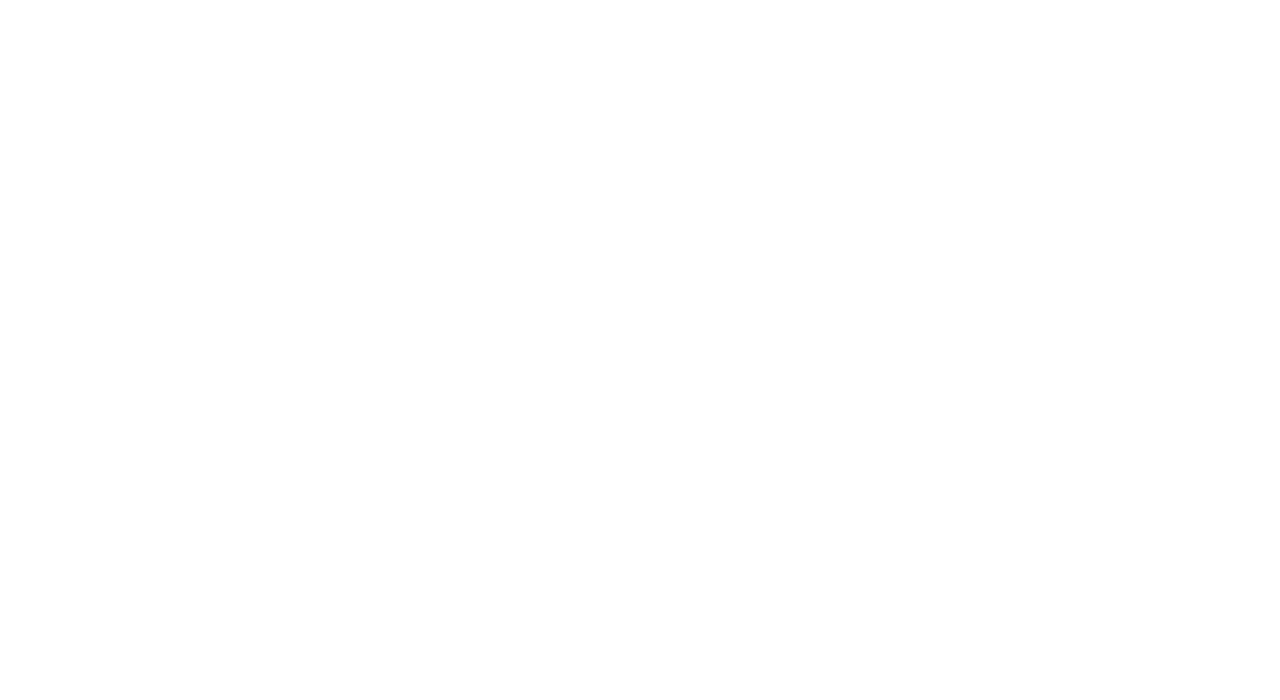
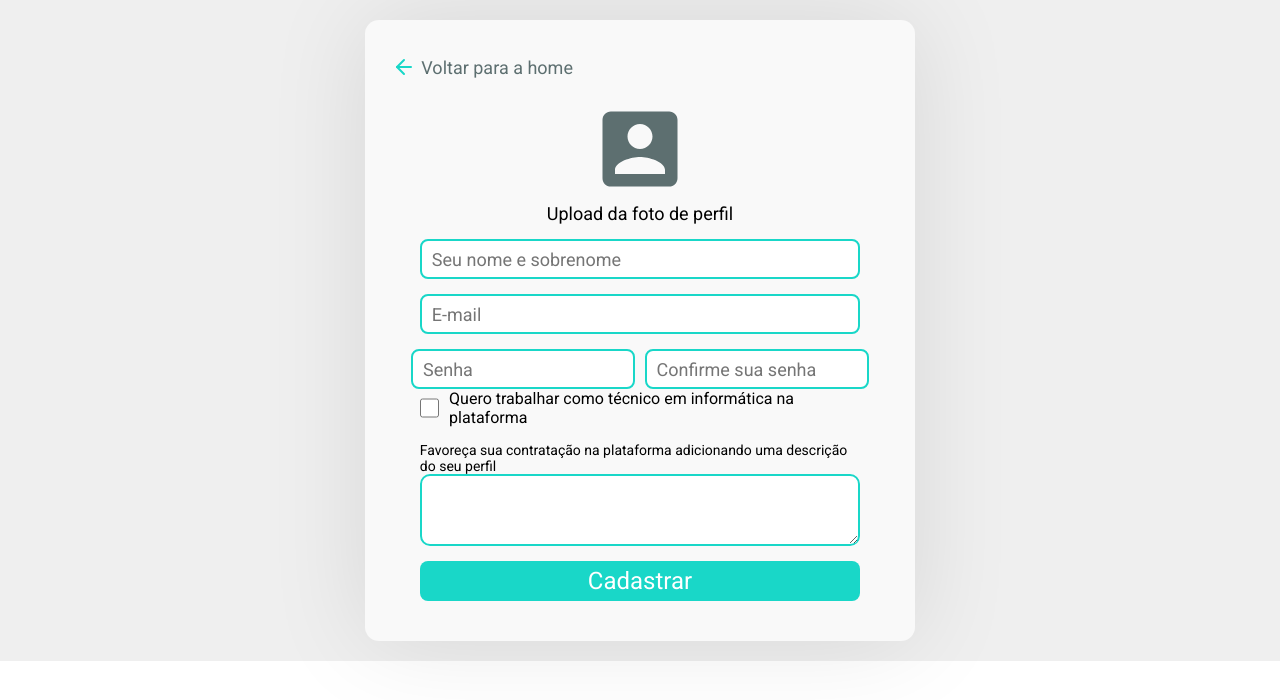
Before and after one commit to victor-medeiros/projeto_solve, a React (Create React App) app in the folder frontend/: page /register in a window 1280 px wide. Shown: the top 700 px of the page. Built offline with nearby package versions, Linux system fonts and the light colour scheme.

Commit message:
Criação da página de cadastro.

```diff
--- a/frontend/src/pages/Login/index.js
+++ b/frontend/src/pages/Login/index.js
@@ -1,5 +1,5 @@
 import React from 'react';
-import { useHistory } from 'react-router-dom';
+import { useHistory, Link } from 'react-router-dom';
 
 import './style.css';
 
@@ -25,8 +25,8 @@ const Login = () => {
                         <input type="checkbox" name="lembrar_senha" id="lembrar_senha" />
                         <label for="lembrar_senha">Lembrar minha senha</label>
                     </div>
-                    <a className="form-link" href="./cadastro.html">Esqueci minha senha</a>
-                    <span>Ainda não possui conta? <a className="form-link" href="./cadastro.html">Crie agora!</a></span>
+                    <Link className="form-link" to="./cadastro.html">Esqueci minha senha</Link>
+                    <span>Ainda não possui conta? <Link className="form-link" to="/register">Crie agora!</Link></span>
                 </div>
             </form>
         </div>
--- a/frontend/src/pages/Login/style.css
+++ b/frontend/src/pages/Login/style.css
@@ -12,7 +12,6 @@ body, * {
     --background-form: #efefef;
     --background-side-menu: #fff;
     --text-color: #999999;
-    --amarelo: #FFD335;
 }
 
 .container {
@@ -46,17 +45,17 @@ body, * {
 
 .input-element {
     height: 50px;
-    width: 70%;
+    width: 80%;
     font-size: 18px;
     padding: 10px;
     border-radius: 8px;
-    border: solid 1px var(--verde-claro);
+    border: solid 2px var(--verde-claro);
 }
 
 .button-submit {
     background-color: var(--verde-claro);
     height: 50px;
-    width: 70%;
+    width: 80%;
     border-radius: 8px;
     display: flex;
     justify-content: center;
@@ -84,7 +83,7 @@ body, * {
 }
 
 .text-container {
-    width: 70%;
+    width: 80%;
     display: flex;
     flex-direction: column;
 }
--- /dev/null
+++ b/frontend/src/pages/Register/index.js
@@ -0,0 +1,45 @@
+import React from 'react';
+import { Link } from 'react-router-dom';
+import { MdAccountBox } from 'react-icons/md';
+import { FiArrowLeft } from 'react-icons/fi';
+import './style.css';
+
+const Register = () => {
+    return (
+        <div className="rcontainer">
+            <form className="register-form-container">
+                <div className="rheader">
+                    <Link to="/">
+                        <FiArrowLeft size={24} color="#19d7c8" />
+                        <p>Voltar para a home</p>
+                    </Link>
+                </div>
+                <label htmlFor="picture">
+                    <MdAccountBox size={100} color="#5D6F70" />
+                </label>
+                <input type="file" id="picture" style={{display: 'none'}} />
+                <label htmlFor="picture">Upload da foto de perfil</label>
+
+                <input className="rinput-element" type="text" id="name" placeholder="Seu nome e sobrenome" />
+                <input className="rinput-element" type="text" id="email" placeholder="E-mail" />
+
+                <div className="rpassword-container">
+                    <input type="password" id="password" placeholder="Senha" />
+                    <input type="password" id="confirm-password" placeholder="Confirme sua senha" />
+                </div>
+
+                <div className="rcheckbox">
+                    <input type="checkbox" id="professional" />
+                    <label htmlFor="professional">Quero trabalhar como técnico em informática na plataforma</label>
+                </div>
+
+                <label className="rtitle" htmlFor="profile-description">Favoreça sua contratação na plataforma adicionando uma descrição do seu perfil</label>
+                <textarea id="profile-description"></textarea>
+
+                <button className="rbutton-submit" type="submit">Cadastrar</button>
+            </form>
+        </div>
+    );
+}
+
+export default Register;
--- /dev/null
+++ b/frontend/src/pages/Register/style.css
@@ -0,0 +1,131 @@
+body, * {
+    margin: 0;
+    padding: 0;
+    box-sizing: border-box;
+}
+
+:root {
+    --verde-claro: #19d7c8;
+    --verde-escuro: #2daca2;
+    --background-dashboard: #f9f9f9;
+    --background-form: #efefef;
+    --background-side-menu: #fff;
+    --text-color: #999999;
+}
+
+.rcontainer {
+    background-color: var(--background-form);
+    display: flex;
+    justify-content: center;
+    align-items: center;
+}
+
+.register-form-container {
+    background-color: var(--background-dashboard);
+    border-radius: 14px;
+    display: flex;
+    flex-direction: column;
+    align-items: center;
+    padding-top: 20px;
+    padding-bottom: 40px;
+    margin: 20px 0;
+    width: 43%;
+    font-size: 18px;
+    box-shadow: 0 0 100px rgba(0, 0, 0, 0.1);
+}
+
+.rheader {
+    width: 90%;
+    display: flex;
+    flex-direction: row;
+    justify-content: flex-start;
+    margin-bottom: 20px;
+}
+.rheader a{
+    text-decoration: none;
+    display: flex;
+    flex-direction: row;
+    align-items: center;
+    color: #5D6F70;
+}
+
+.rheader p{
+    margin-left: 5px;
+}
+.register-form-container input, button, span {
+    margin-top: 15px;
+}
+
+.rinput-element {
+    height: 40px;
+    width: 80%;
+    font-size: 18px;
+    padding: 10px;
+    border-radius: 8px;
+    border: solid 2px var(--verde-claro);
+}
+
+.rpassword-container {
+    display: flex;
+    flex-direction: row;
+    justify-content: space-between;
+}
+
+.rpassword-container input {
+    height: 40px;
+    width: 49%;
+    font-size: 18px;
+    padding: 10px;
+    border-radius: 8px;
+    border: solid 2px var(--verde-claro);
+}
+
+.rcheckbox {
+    font-size: 18px;
+    display: flex;
+    align-items: center;
+    margin-top: 0;
+    width: 80%;
+}
+
+.rcheckbox input {
+    height: 20px;
+    width: 20px;
+    margin: 0;
+}
+
+.rcheckbox label{
+    margin-left: 10px;
+    font-size: 16px;
+}
+
+.rtitle {
+    margin-top: 15px;
+    font-size: 14px;
+    width: 80%;
+}
+
+textarea {
+    border: solid 2px var(--verde-claro);
+    min-height: 50px;
+    padding: 15px;
+    border-radius: 10px;
+    font-size: 16px;
+    width: 80%;
+    overflow: hidden;
+    resize: vertical;
+    max-height: 200px;
+}
+
+.rbutton-submit {
+    background-color: var(--verde-claro);
+    height: 40px;
+    width: 80%;
+    border-radius: 8px;
+    display: flex;
+    justify-content: center;
+    align-items: center;
+    border: none;
+    font-size: 24px;
+    color: var(--background-side-menu);
+}
--- a/frontend/src/routes.js
+++ b/frontend/src/routes.js
@@ -2,12 +2,14 @@ import React from 'react';
 import { BrowserRouter, Route } from 'react-router-dom';
 
 import Login from './pages/Login';
+import Register from './pages/Register';
 import Home from './pages/Home';
 
 const Routes = () => {
     return (
         <BrowserRouter>
             <Route path='/' exact component={Login} />
+            <Route path='/register' component={Register} />
             <Route path='/home/:id' component={Home} />
         </BrowserRouter>
     );
```
